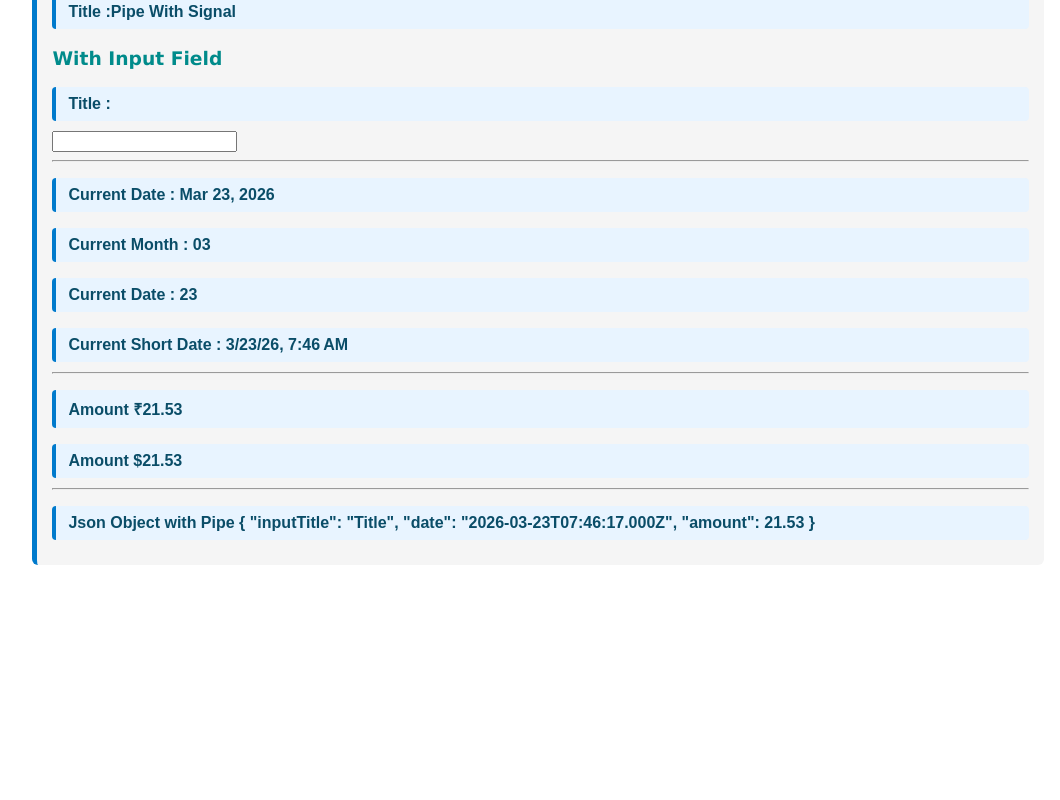
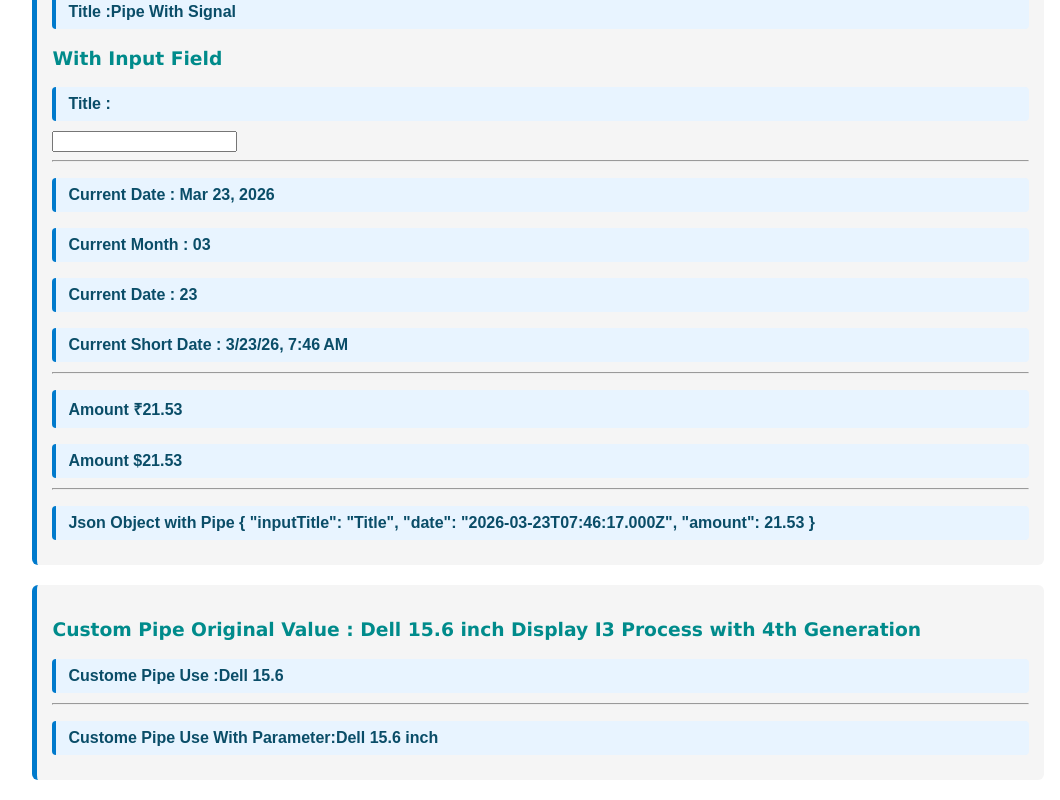
Before and after one commit to JayrajPrajapati/angularbasic, an Angular app: page / in a window 1280 px wide. Shown: the part 6371-7171 px from the top of the page, without its empty margins (102-1162 px from the left). Before the commit the page ends 6956 px from the top, so only its background shows below. Built offline with nearby package versions, Linux system fonts and the light colour scheme.

Commit message:
Custom pipe implmented

```diff
--- a/src/app/app.html
+++ b/src/app/app.html
@@ -335,4 +335,12 @@
     <hr>
     <p>Json Object with Pipe {{obj() | json}}</p>
   </div>
+  <!-- Custom Pipe -->
+  <div class="section">
+    <h3>Custom Pipe Original Value : {{customePipeUse()}}</h3>
+    <p>Custome Pipe Use :{{customePipeUse() | textTrim}}</p>
+    <hr>
+    <p>Custome Pipe Use With Parameter:{{customePipeUse() | textTrim:15}}</p>
+  </div>
+
 </div>
--- a/src/app/app.ts
+++ b/src/app/app.ts
@@ -8,10 +8,12 @@ import { ChildToParentComponent } from './componenets/child-to-parent-component/
 import { DisplayComponent } from './componenets/displayComponent/display-component/display-component';
 import { ControlCounterComponent } from './componenets/control-counter-component/control-counter-component';
 import { CommonModule } from '@angular/common';
+import { TextTrimPipe } from './customePipe/text-trim-pipe';
 
 @Component({
   selector: 'app-root',
-  imports: [SignUp, FormsModule, ChildComponent, ParentToChild, ChildToParentComponent,DisplayComponent,ControlCounterComponent,CommonModule],
+  imports: [SignUp, FormsModule, ChildComponent, ParentToChild, ChildToParentComponent,DisplayComponent,
+    ControlCounterComponent,CommonModule,TextTrimPipe],
   templateUrl: './app.html',
   styleUrl: './app.css'
 })
@@ -325,4 +327,7 @@ export class App {
    todayDate = new Date();
    amount =21.53;
    obj = signal({inputTitle:"Title",date:new Date(),amount:21.53})
+
+   //Custom Pipe
+   customePipeUse = signal('Dell 15.6 inch Display I3 Process with 4th Generation');
 }
--- /dev/null
+++ b/src/app/customePipe/text-trim-pipe.ts
@@ -0,0 +1,13 @@
+import { Pipe, PipeTransform } from '@angular/core';
+
+@Pipe({
+  name: 'textTrim',
+})
+export class TextTrimPipe implements PipeTransform {
+  transform(value: string, ...args: number[]): string {
+    if (args.length) {
+    return value.substring(0,args[0]);
+    }
+    return value.substring(0,10); //Default 10 Character showing remaining else will ellapsed
+  }
+}
```
Also changed, not shown: 1 other file (tests, documents, lock files or other folders).
